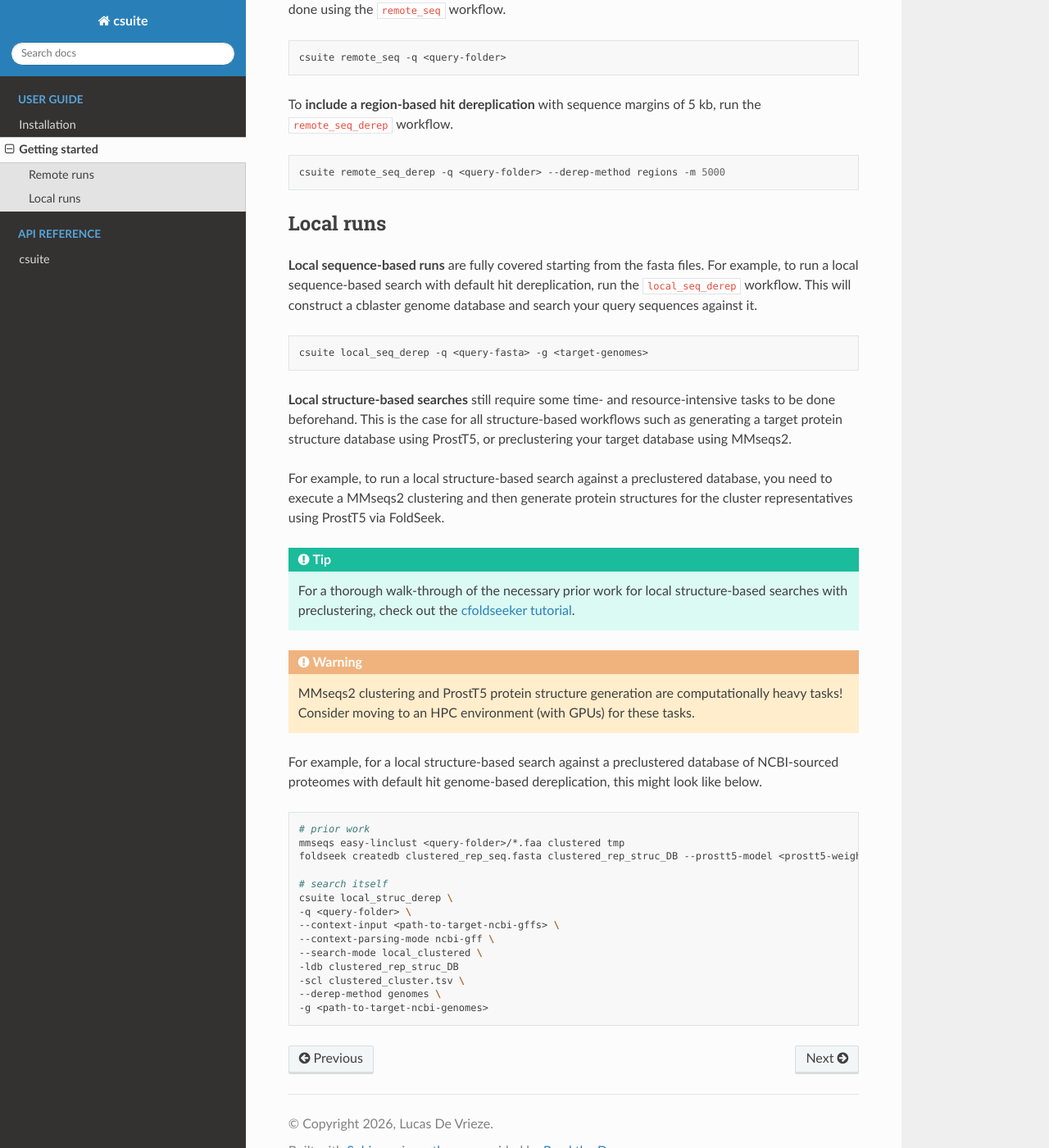
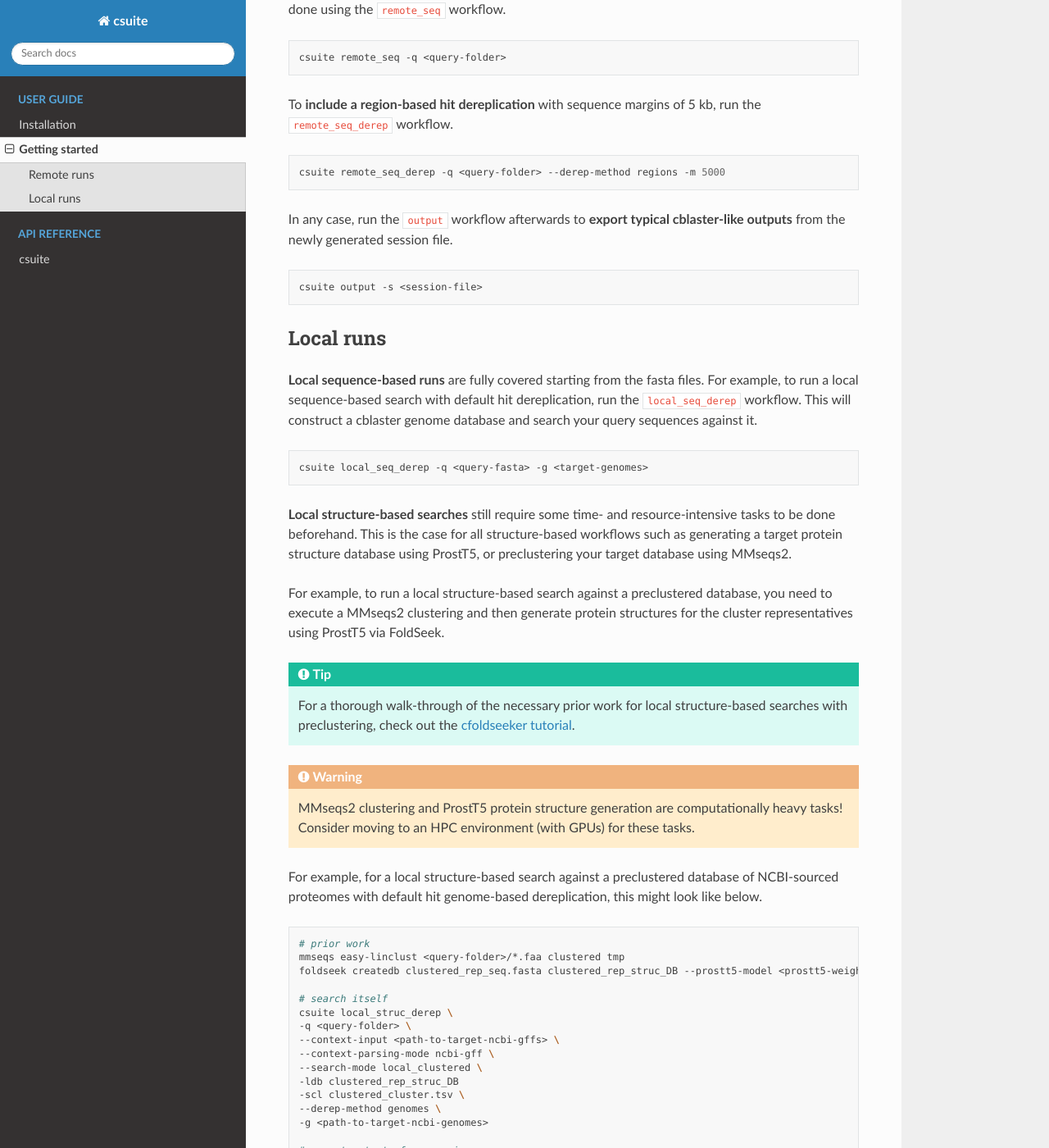
Before and after one commit to LucoDevro/csuite, a Sphinx documentation site: the page built from docs/guide/usage.rst, in a window 1280 px wide and 1400 px high, scrolled down 860 px. Shown: the whole window at 82% size. Built offline with Sphinx 7.4.7 and the Read the Docs theme 3.1.0, drawn with Linux system fonts in a browser that asks for light colours; some of the changed text lies outside the part shown.

Commit message:
Add instructions for output generation to usage

```diff
--- a/docs/guide/usage.rst
+++ b/docs/guide/usage.rst
@@ -36,6 +36,13 @@ To **include a region-based hit dereplication** with sequence margins of 5 kb, r
 .. code-block:: bash
 
 	csuite remote_seq_derep -q <query-folder> --derep-method regions -m 5000
+
+In any case, run the ``output`` workflow afterwards to **export typical cblaster-like outputs** from the newly generated session file.
+
+.. code-block:: bash
+
+	csuite output -s <session-file>
+
 
 Local runs
 -----------
@@ -77,3 +84,6 @@ For example, for a local structure-based search against a preclustered database
 	-scl clustered_cluster.tsv \
 	--derep-method genomes \
 	-g <path-to-target-ncbi-genomes>
+
+	# export outputs from session
+	csuite output -s filtered_session.json
```
